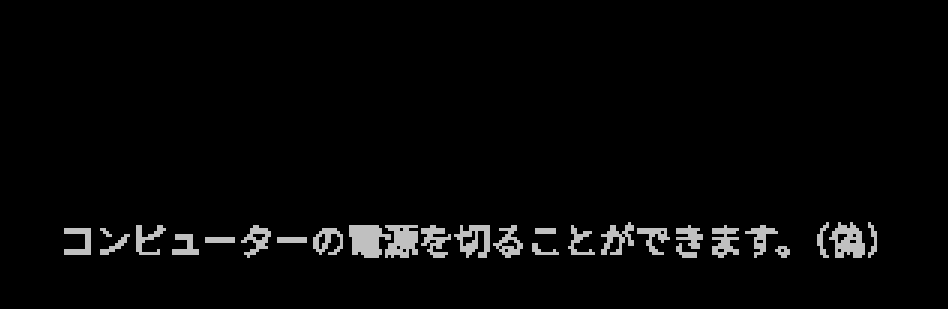
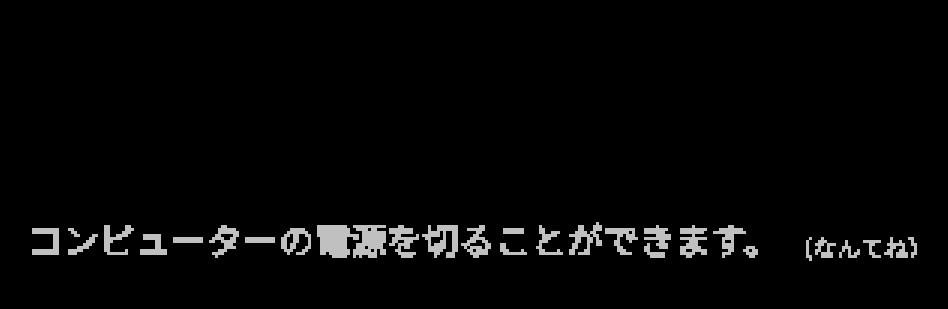
Before and after one commit to AZLDC/WindingXO, a plain HTML site: page shutdown.html in a window 1280 px wide. Shown: the part 148-457 px from the top of the page, without its empty margins (161-1109 px from the left). Drawn offline with Linux system fonts and the light colour scheme.

Commit message:
縮小關機玩笑註記並調整日文語氣

```diff
--- a/assets/js/shutdown-text.js
+++ b/assets/js/shutdown-text.js
@@ -2,24 +2,36 @@
 
 // 用系統舊字型在12px點陣格繪製，不下載或打包字型。
 document.addEventListener('DOMContentLoaded',async()=>{
-    const canvas=document.getElementById('shutdownText'),heading=document.querySelector('h1');
+    const canvas=document.getElementById('shutdownText');
+    const message=document.getElementById('shutdownMessage'),aside=document.getElementById('shutdownAside');
     const main=document.querySelector('main');
     const ctx=canvas.getContext('2d',{willReadFrequently:true});
     if(!ctx){main.classList.add('text-fallback');return;}
     function draw(){
-        const font='bold 12px "MS Gothic","ＭＳ ゴシック","MS UI Gothic","MingLiU",monospace';
-        ctx.font=font;
-        const scale=Math.max(1,Math.min(3,Math.floor((innerWidth-48)/(ctx.measureText(heading.textContent).width+4))));
+        const font=size=>`bold ${size}px "MS Gothic","ＭＳ ゴシック","MS UI Gothic","MingLiU",monospace`;
+        const measure=(text,size=12)=>{ctx.font=font(size);return ctx.measureText(text).width;};
+        const noteWidth=measure(aside.textContent,8),gap=3;
+        const scale=Math.max(1,Math.min(3,Math.floor((innerWidth-48)/(measure(message.textContent)+gap+noteWidth+4))));
         const limit=Math.max(12,Math.floor((innerWidth-48)/scale)-4);
-        const lines=[''];
-        for(const char of heading.textContent){
-            if(ctx.measureText(lines.at(-1)+char).width>limit&&lines.at(-1))lines.push('');
-            lines[lines.length-1]+=char;
+        const lines=[{text:'',note:false}];
+        for(const char of message.textContent){
+            if(measure(lines.at(-1).text+char)>limit&&lines.at(-1).text)lines.push({text:'',note:false});
+            lines.at(-1).text+=char;
         }
-        canvas.width=Math.ceil(Math.max(...lines.map(line=>ctx.measureText(line).width)))+4;
+        if(measure(lines.at(-1).text)+gap+noteWidth>limit)lines.push({text:'',note:false});
+        lines.at(-1).note=true;
+        const widths=lines.map(line=>measure(line.text)+(line.note?(line.text?gap:0)+noteWidth:0));
+        canvas.width=Math.ceil(Math.max(...widths))+4;
         canvas.height=lines.length*16+4;
-        ctx.font=font;ctx.textBaseline='top';ctx.textAlign='center';ctx.fillStyle='#c0c0c0';
-        lines.forEach((line,i)=>ctx.fillText(line,canvas.width/2,2+i*16));
+        ctx.textBaseline='top';ctx.textAlign='left';ctx.fillStyle='#c0c0c0';
+        lines.forEach((line,i)=>{
+            const x=(canvas.width-widths[i])/2;
+            ctx.font=font(12);ctx.fillText(line.text,x,2+i*16);
+            if(line.note){
+                const offset=measure(line.text)+(line.text?gap:0);
+                ctx.font=font(8);ctx.fillText(aside.textContent,x+offset,6+i*16);
+            }
+        });
         // 去除字緣半透明抗鋸齒，放大時保留方形像素，不出現平滑光暈。
         const pixels=ctx.getImageData(0,0,canvas.width,canvas.height);
         for(let i=0;i<pixels.data.length;i+=4){
--- a/shutdown.html
+++ b/shutdown.html
@@ -14,11 +14,12 @@ body{display:grid;place-items:center;text-align:center;user-select:none}
 main{padding:24px;visibility:hidden}
 .pixel-ready,.text-fallback{visibility:visible}
 h1{margin:0;font-size:16px;font-weight:700;line-height:1.5;overflow-wrap:anywhere}
+h1 small{font-size:66.6667%}
 canvas{display:block;image-rendering:pixelated;max-width:100%}
 canvas[hidden]{display:none}
 .pixel-ready h1{position:absolute;width:1px;height:1px;padding:0;overflow:hidden;clip-path:inset(50%);white-space:nowrap}
 </style>
 <noscript><style>main{visibility:visible}</style></noscript>
 </head>
-<body><main><h1>コンピューターの電源を切ることができます。（偽）</h1><canvas id="shutdownText" aria-hidden="true" hidden></canvas></main></body>
+<body><main><h1><span id="shutdownMessage">コンピューターの電源を切ることができます。</span><small id="shutdownAside">（なんてね）</small></h1><canvas id="shutdownText" aria-hidden="true" hidden></canvas></main></body>
 </html>
```
Also changed, not shown: tests/browser_check.mjs (+8 -1 lines), 1 other file.
